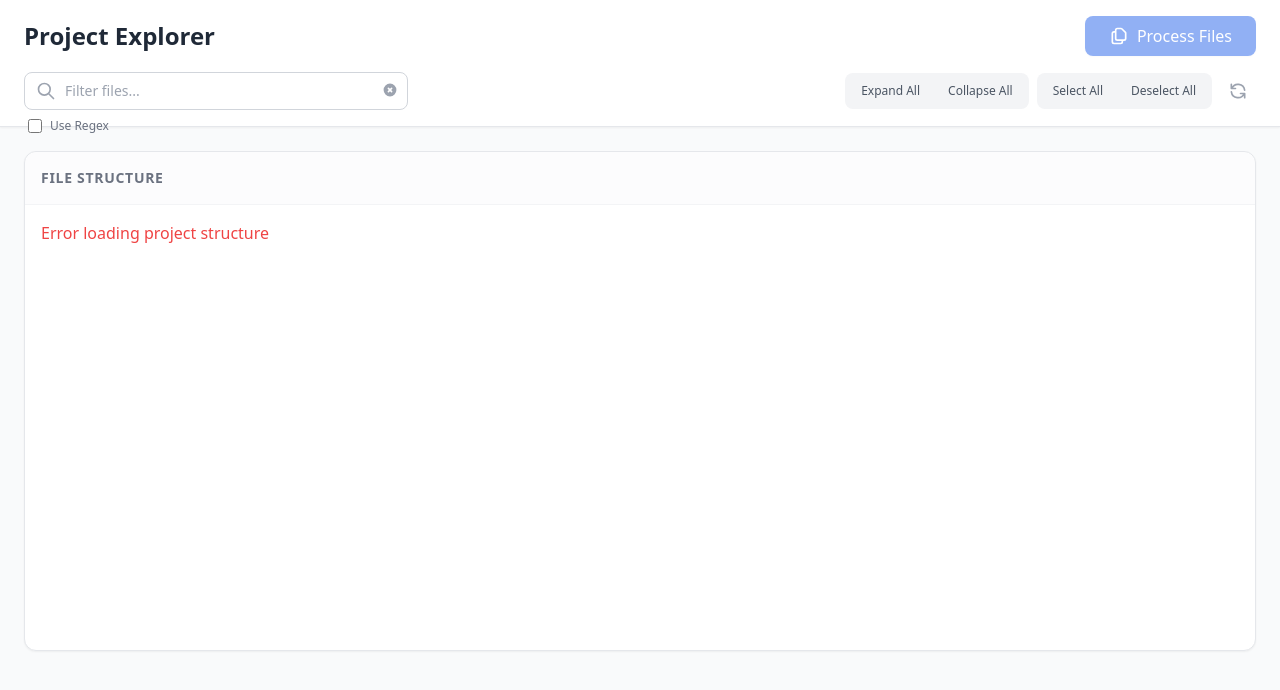
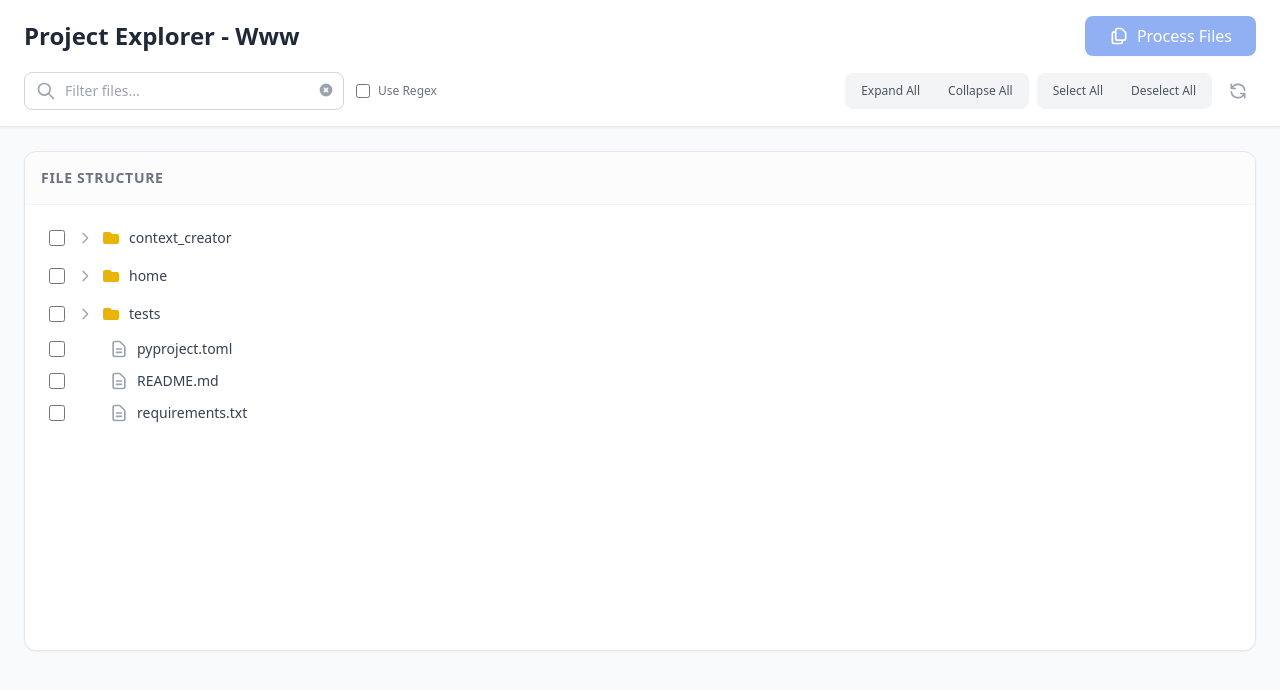
Before and after one commit to juancarlosmaggi/Context-Creator, a FastAPI app: template context_creator/templates/index.html in a window 1280 px wide. Shown: the top 690 px of the page. Run offline with FastAPI, Linux system fonts and the light colour scheme; the template is opened without the code that fills it, so the values that code supplies are empty; some libraries are stand-ins or nearby versions.

Commit message:
Regex Checkbox appears to the right as intended

```diff
--- a/context_creator/templates/index.html
+++ b/context_creator/templates/index.html
@@ -30,7 +30,8 @@
         <!-- Toolbar & Filter -->
         <div class="flex flex-col md:flex-row md:items-center justify-between gap-4">
             <!-- Filter -->
-            <div class="relative w-full md:w-96 group">
+            <div class="flex items-center gap-3 w-full md:w-auto">
+                  <div class="relative w-full md:w-80 group">
                       <div class="absolute inset-y-0 left-0 pl-3 flex items-center pointer-events-none">
                         <svg class="h-5 w-5 text-gray-400 group-focus-within:text-blue-500 transition-colors" xmlns="http://www.w3.org/2000/svg" fill="none" viewBox="0 0 24 24" stroke="currentColor">
                             <path stroke-linecap="round" stroke-linejoin="round" stroke-width="2" d="M21 21l-6-6m2-5a7 7 0 11-14 0 7 7 0 0114 0z" />
@@ -41,7 +42,8 @@
                       <button id="clear-filter" class="absolute right-2 top-2 p-0.5 text-gray-400 hover:text-gray-600 rounded-full hover:bg-gray-100 transition-colors" title="Clear filter">
                           <svg class="h-4 w-4" fill="currentColor" viewBox="0 0 20 20"><path fill-rule="evenodd" d="M10 18a8 8 0 100-16 8 8 0 000 16zM8.707 7.293a1 1 0 00-1.414 1.414L8.586 10l-1.293 1.293a1 1 0 101.414 1.414L10 11.414l1.293 1.293a1 1 0 001.414-1.414L11.414 10l1.293-1.293a1 1 0 00-1.414-1.414L10 8.586 8.707 7.293z" clip-rule="evenodd" /></svg>
                       </button>
-                  <label class="flex items-center space-x-2 text-xs text-gray-500 mt-1 absolute -bottom-6 left-1 cursor-pointer hover:text-gray-700">
+                  </div>
+                  <label class="flex items-center space-x-2 text-xs text-gray-500 cursor-pointer hover:text-gray-700 flex-shrink-0">
                       <input type="checkbox" id="regex-mode" class="rounded text-blue-600 focus:ring-blue-500 h-3.5 w-3.5 border-gray-300">
                       <span>Use Regex</span>
                   </label>
```
Lines whose indentation alone changed are shown as unchanged.
